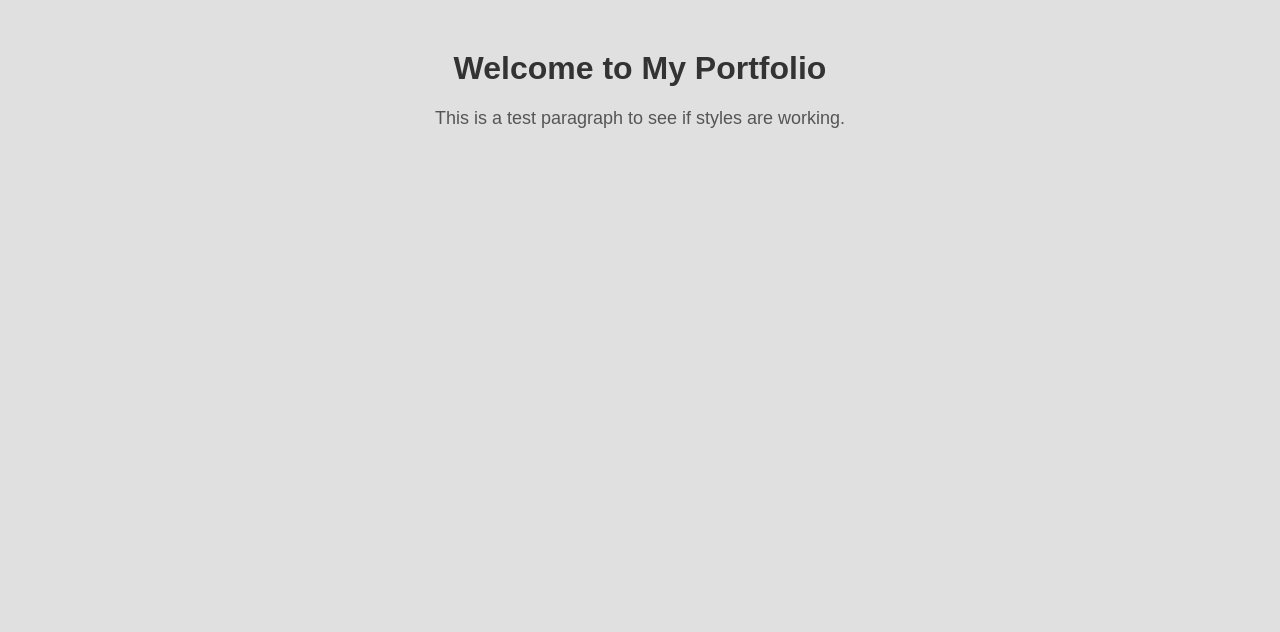
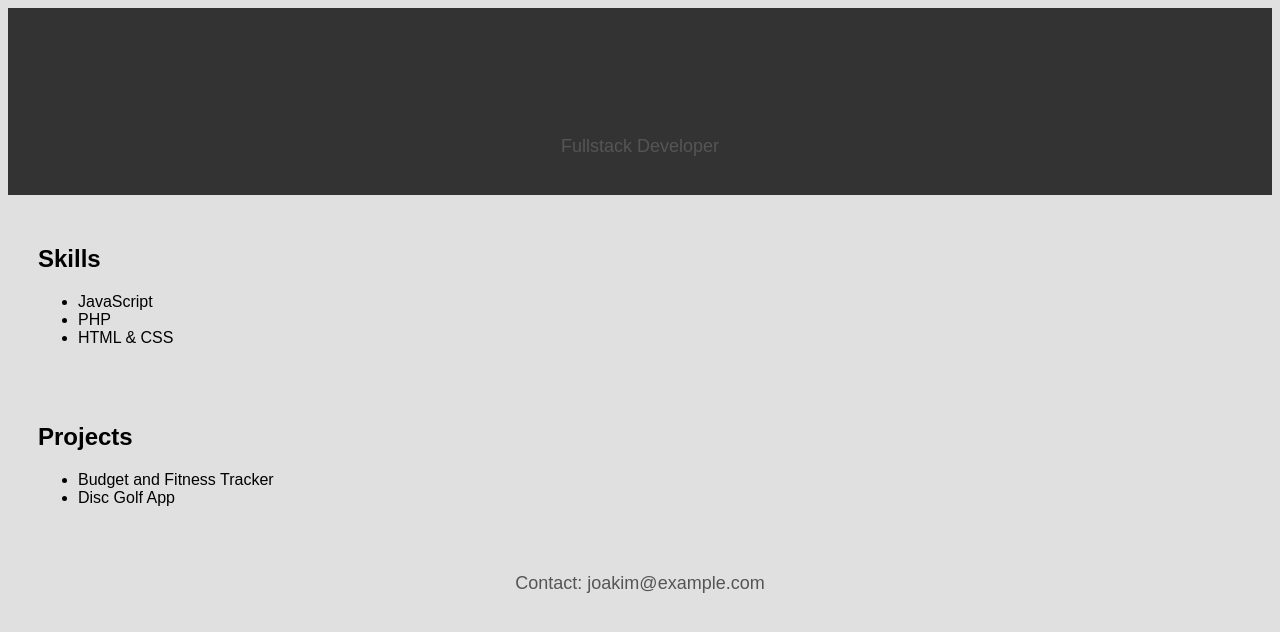
Before and after one commit to chas-academy/u02-cv-portfolio-jhelgodt, a plain HTML site: page index.html in a window 1280 px wide. Drawn offline with Linux system fonts and the light colour scheme.

Commit message:
feat: add sections for header, skills, and projects with basic styling

```diff
--- a/index.html
+++ b/index.html
@@ -7,7 +7,30 @@
     <link rel="stylesheet" href="main.css" />
   </head>
   <body>
-    <h1>Welcome to My Portfolio</h1>
-    <p>This is a test paragraph to see if styles are working.</p>
+    <header>
+      <h1>Joakim Helgodt</h1>
+      <p>Fullstack Developer</p>
+    </header>
+
+    <section id="skills">
+      <h2>Skills</h2>
+      <ul>
+        <li>JavaScript</li>
+        <li>PHP</li>
+        <li>HTML & CSS</li>
+      </ul>
+    </section>
+
+    <section id="projects">
+      <h2>Projects</h2>
+      <ul>
+        <li>Budget and Fitness Tracker</li>
+        <li>Disc Golf App</li>
+      </ul>
+    </section>
+
+    <footer>
+      <p>Contact: joakim@example.com</p>
+    </footer>
   </body>
 </html>
--- a/main.css
+++ b/main.css
@@ -1,3 +1,5 @@
+/*# sourceMappingURL=main.css.map */
+
 body {
   background-color: #e0e0e0;
   font-family: Arial, sans-serif;
@@ -13,4 +15,22 @@ p {
   font-size: 18px;
   color: #555;
   text-align: center;
-}/*# sourceMappingURL=main.css.map */
+}
+
+header {
+  background-color: #333;
+  color: #fff;
+  padding: 20px;
+  text-align: center;
+}
+
+section {
+  margin: 20px;
+  padding: 10px;
+}
+
+footer {
+  text-align: center;
+  font-size: 14px;
+  margin-top: 40px;
+}
```
